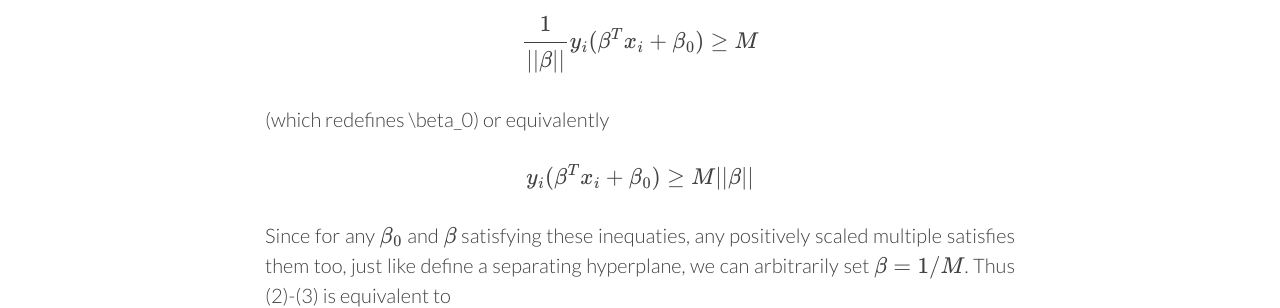
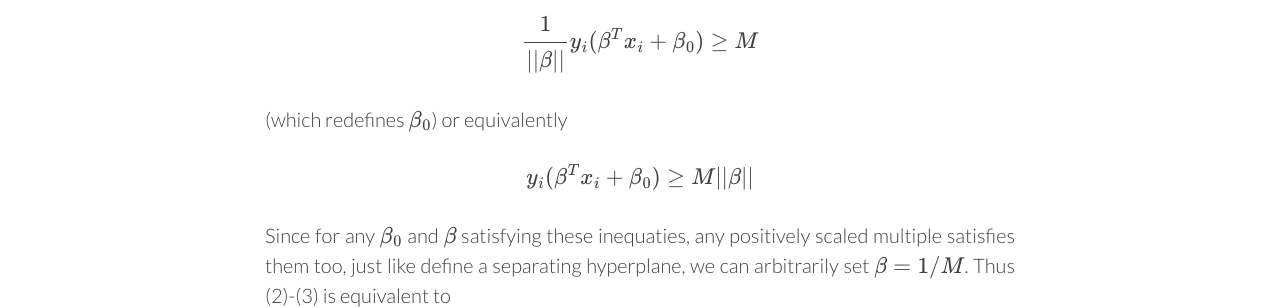
Before and after one commit to xuanix/blogs, a Jekyll site: the page built from _posts/2015-04-13-maximal-margin-classifier.markdown, in a window 1280 px wide and 900 px high, scrolled down 1639 px. Shown: the part 156-464 px from the top of the window. Built offline with Jekyll 4.4.1, drawn with Linux system fonts in a browser that asks for light colours; nearby versions of some CDN libraries; formulas are drawn with MathJax 3.

```diff
--- a/_posts/2015-04-13-maximal-margin-classifier.markdown
+++ b/_posts/2015-04-13-maximal-margin-classifier.markdown
@@ -34,7 +34,7 @@ is not realy constraint, since if $\beta^Tx+\beta_0=0$ defines a separating hype
 
 $$ \cfrac{1}{||\beta||}y_i(\beta^Tx_i+\beta_0) \geq M $$
 
-(which redefines \beta_0) or equivalently
+(which redefines $\beta_0$) or equivalently
 
 $$ y_i(\beta^Tx_i+\beta_0) \geq M||\beta|| $$
 
```
